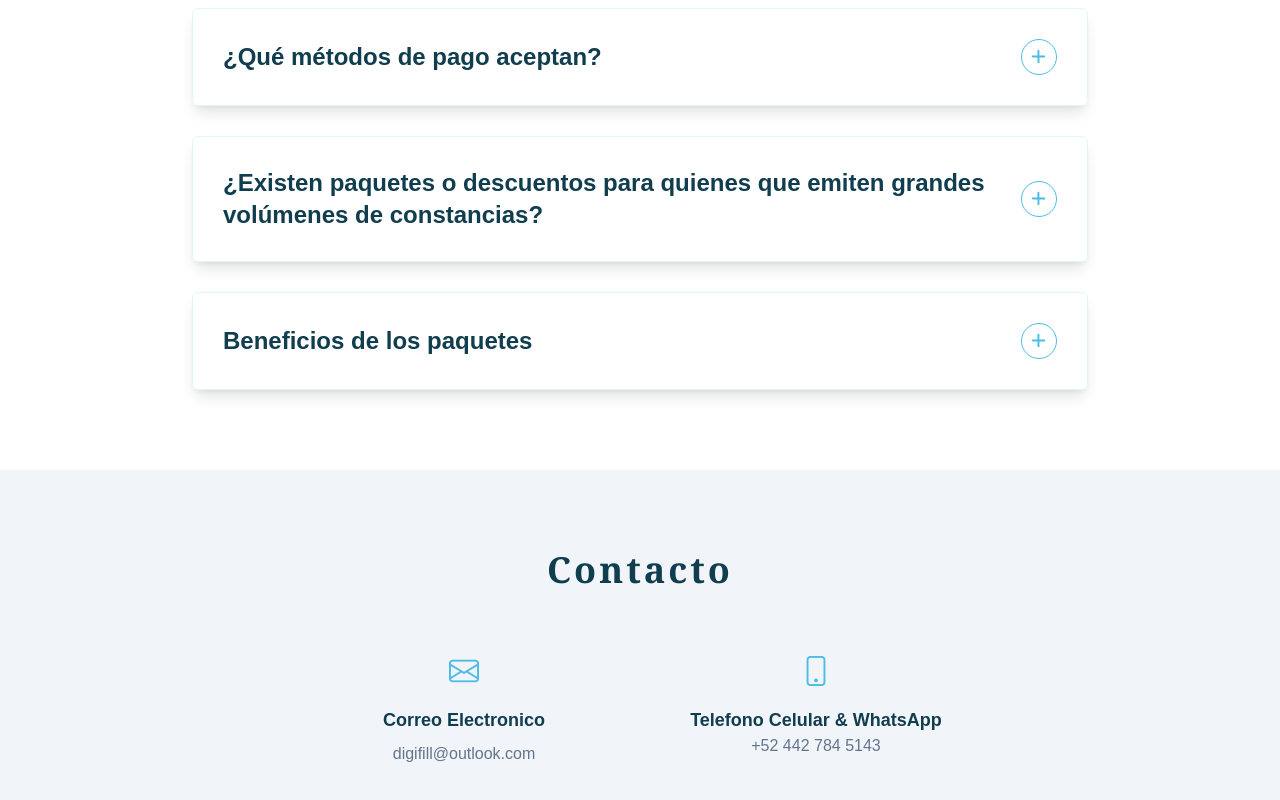
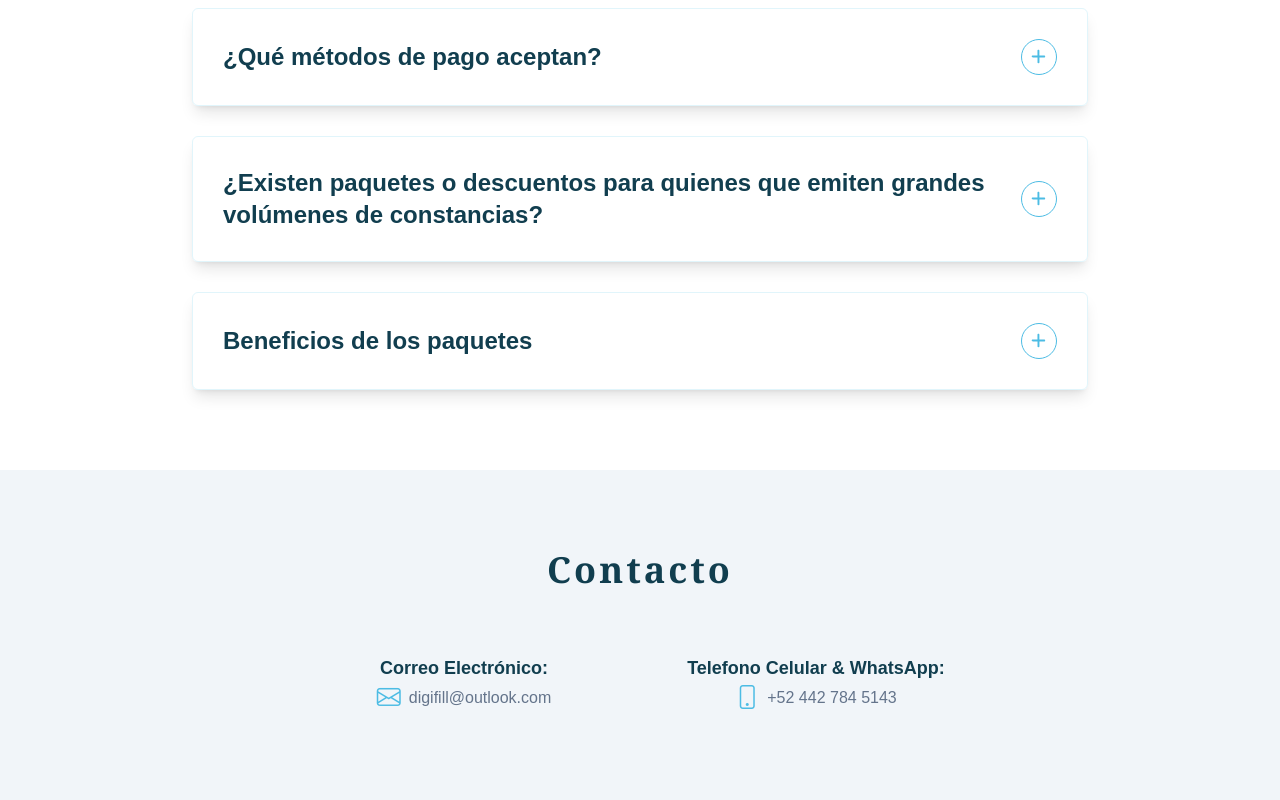
Before and after one commit to JoshuaDeveloper25/DC3-SEGURO, a Next.js app: page / in a window 1280 px wide. Shown: the part 3250-4050 px from the top of the page. Built offline with nearby package versions, Linux system fonts and the light colour scheme.

Commit message:
Changed position of content in contact section

```diff
--- a/src/components/Home/Contact/index.jsx
+++ b/src/components/Home/Contact/index.jsx
@@ -38,15 +38,14 @@ const Contact = () => {
             viewport={{ once: true }}
             className="text-center transform transition-all duration-300 ease-in-out"
           >
-            <div className="text-primary-3 text-3xl mb-4">
-              <i className="bi bi-envelope"></i>
-            </div>
-
-            <h4 className="text-lg font-semibold text-primary-9 dark:text-white mb-2">
-              Correo Electronico
+            <h4 className="text-lg font-semibold text-primary-9 dark:text-white">
+              Correo Electrónico:
             </h4>
 
-            <p>digifill@outlook.com</p>
+            <p className="flex justify-center items-center gap-2">
+              <i className="bi bi-envelope text-primary-3 text-2xl"></i>
+              digifill@outlook.com
+            </p>
           </motion.div>
 
           <motion.div
@@ -60,19 +59,18 @@ const Contact = () => {
             viewport={{ once: true }}
             className="text-center transform transition-all duration-300 ease-in-out"
           >
-            <div className="text-primary-3 text-3xl mb-4">
-              <i className="bi bi-phone"></i>
-            </div>
-
             <Link
-              className="text-lg font-semibold text-primary-9 dark:text-white mb-2"
+              className="text-lg font-semibold text-primary-9 dark:text-white"
               href="https://wa.me/524427845143"
               target="_blank"
             >
-              Telefono Celular &amp; WhatsApp
+              Telefono Celular &amp; WhatsApp:
             </Link>
 
-            <p>+52 442 784 5143</p>
+            <p className="flex justify-center items-center gap-2">
+              <i className="bi bi-phone text-primary-3 text-2xl"></i>
+              +52 442 784 5143
+            </p>
           </motion.div>
         </div>
       </div>
```
